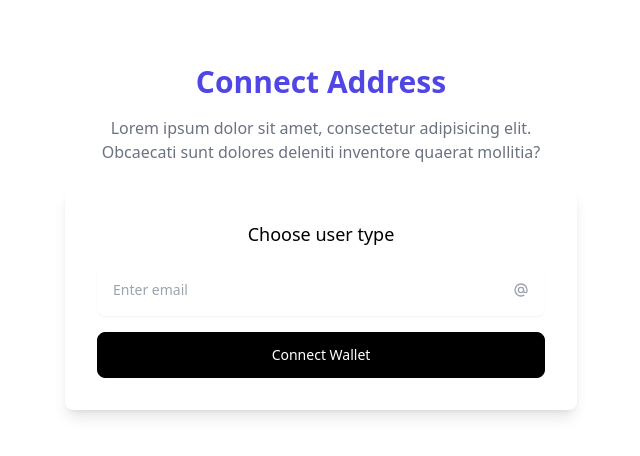
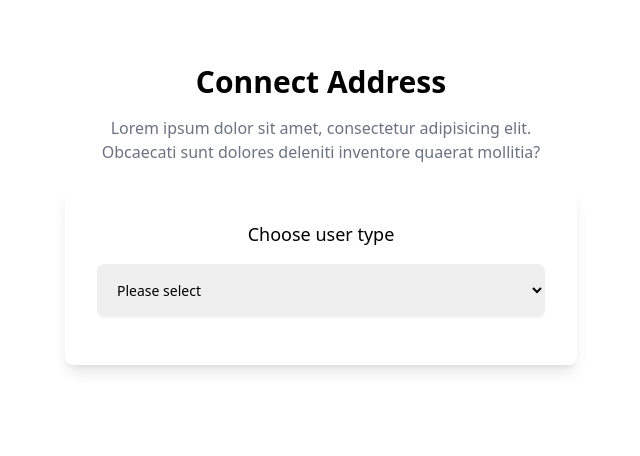
Before and after one commit to kwakyebrilliant/deyplay, a React (Create React App) app: page /login in a window 1280 px wide. Shown: the top 456 px of the page, without its empty margins (319-959 px from the left). Built offline with nearby package versions, Linux system fonts and the light colour scheme.

Commit message:
login updates

```diff
--- a/src/component/Pages/Login.js
+++ b/src/component/Pages/Login.js
@@ -1,12 +1,15 @@
-import React from 'react'
+import React, {useState} from 'react'
+import { Link } from "react-router-dom";
 
 function Login() {
+    const [user, setUser] = useState('');
+
   return (
     <div>
 
 <div className="mx-auto max-w-screen-xl px-4 py-16 sm:px-6 lg:px-8">
   <div className="mx-auto max-w-lg">
-    <h1 className="text-center text-2xl font-bold text-indigo-600 sm:text-3xl">
+    <h1 className="text-center text-2xl font-bold text-black sm:text-3xl">
       Connect Address
     </h1>
 
@@ -16,46 +19,47 @@ function Login() {
     </p>
 
     <form
-      action=""
       className="mb-0 mt-6 space-y-4 rounded-lg p-4 shadow-lg sm:p-6 lg:p-8"
     >
       <p className="text-center text-lg font-medium">Choose user type</p>
 
       <div>
-        <label for="email" className="sr-only">Email</label>
+      <select
+        className="w-full rounded-lg border-gray-200 p-4 pe-12 mb-4 text-sm shadow-sm"
+        required onChange={(e) => { setUser(e.target.value) }}
+        >
+            <option>Please select</option>
+            <option value="user">User</option>
+            <option value="artiste">Artiste</option>
+        </select>
 
-        <div className="relative">
-          <input
-            type="email"
-            className="w-full rounded-lg border-gray-200 p-4 pe-12 text-sm shadow-sm"
-            placeholder="Enter email"
-          />
-
-          <span className="absolute inset-y-0 end-0 grid place-content-center px-4">
-            <svg
-              xmlns="http://www.w3.org/2000/svg"
-              className="h-4 w-4 text-gray-400"
-              fill="none"
-              viewBox="0 0 24 24"
-              stroke="currentColor"
-            >
-              <path
-                stroke-linecap="round"
-                stroke-linejoin="round"
-                stroke-width="2"
-                d="M16 12a4 4 0 10-8 0 4 4 0 008 0zm0 0v1.5a2.5 2.5 0 005 0V12a9 9 0 10-9 9m4.5-1.206a8.959 8.959 0 01-4.5 1.207"
-              />
-            </svg>
-          </span>
-        </div>
       </div>
 
+           {
+                user ==='user' && (
+                    <Link to="/">
                     <button
                     type="submit"
                     className="block w-full rounded-lg bg-black px-5 py-3 text-sm font-medium text-white hover:bg-transparent hover:text-black border-black"
                   >
                     Connect Wallet
                   </button>
+                  </Link>
+                )
+            }
+            {
+                user ==='artiste' && (
+                    <Link to="/dashboard">
+                    <button
+                    type="submit"
+                    className="block w-full rounded-lg bg-black px-5 py-3 text-sm font-medium text-white hover:bg-transparent hover:text-black border-black"
+                  >
+                    Connect Wallet
+                  </button>
+                  </Link>
+                )
+            }
+
     </form>
   </div>
 </div>
```
Lines whose indentation alone changed are shown as unchanged.
